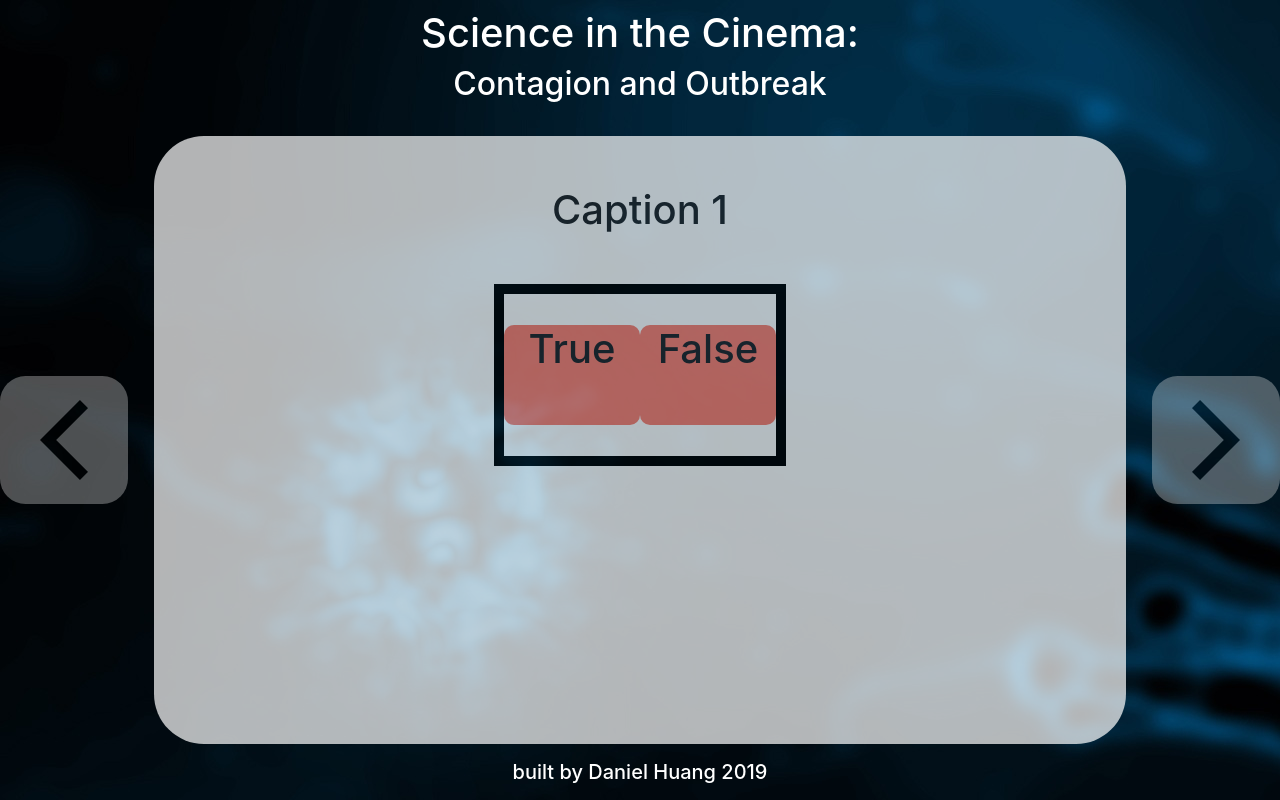
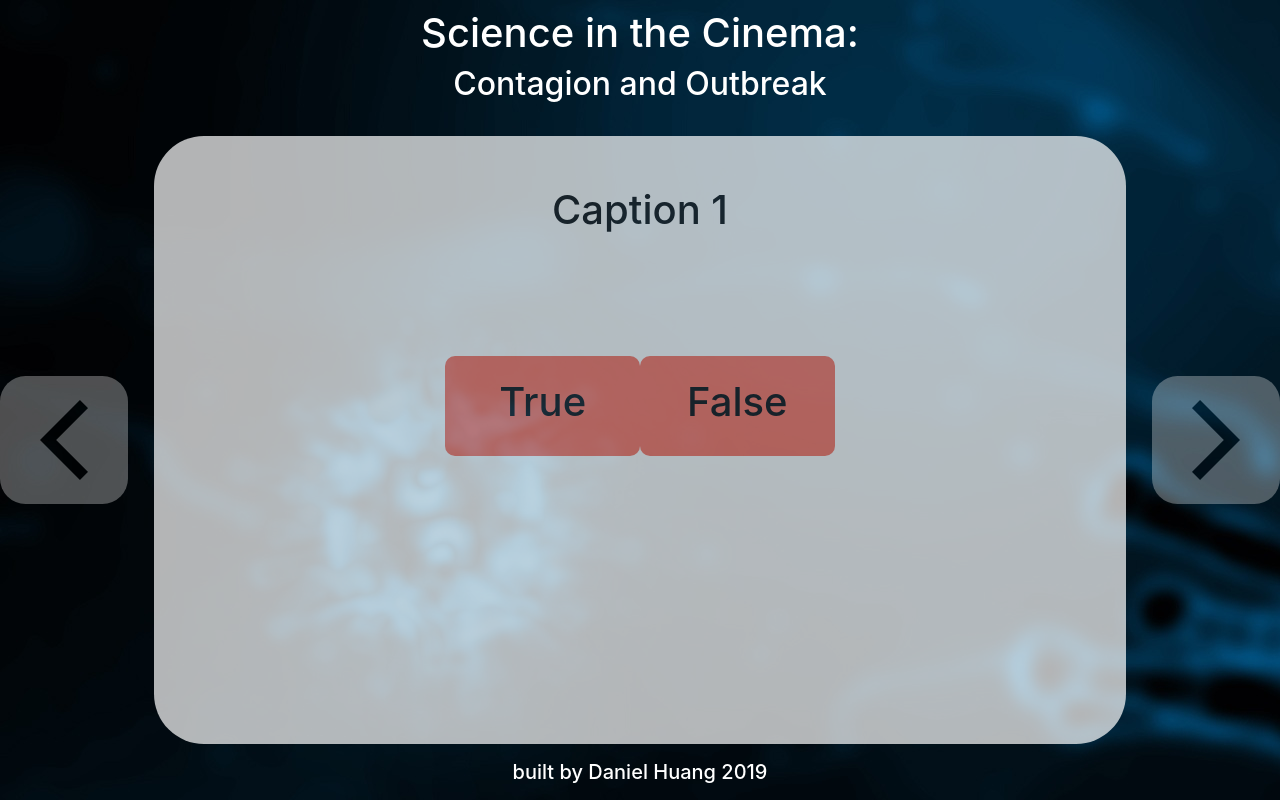
Before and after one commit to Daniel-Huang98/SCIF1004repo, a React app: page / in a window 1280 px wide. Built offline with nearby package versions, Linux system fonts and the light colour scheme.

Commit message:
buttons are not retarded

```diff
--- a/src/js/CSS/Tile.css
+++ b/src/js/CSS/Tile.css
@@ -17,7 +17,7 @@
 
 }
 
-header{
+.header{
     color: black
 }
 
@@ -26,11 +26,13 @@ header{
     width: 200px;
     background-color: salmon;
     border-radius: 10px;
+    display:flex;
+    align-items: center;
+    justify-content: center;
+
 }
 
-.select h1{
-  margin: auto auto;
-}
+
 
 .Tile{
     width: 95%;
@@ -68,11 +70,8 @@ header{
 }
 
 .buttonPanel{
-    width: 30%;
-    height: 30%;
-    border-style: solid;
-    border-width: 10px;
-    border-color: black;
+    width: 40%;
+    height: 40%;
     margin: auto auto;
     display: flex;
     align-items: center;
```
